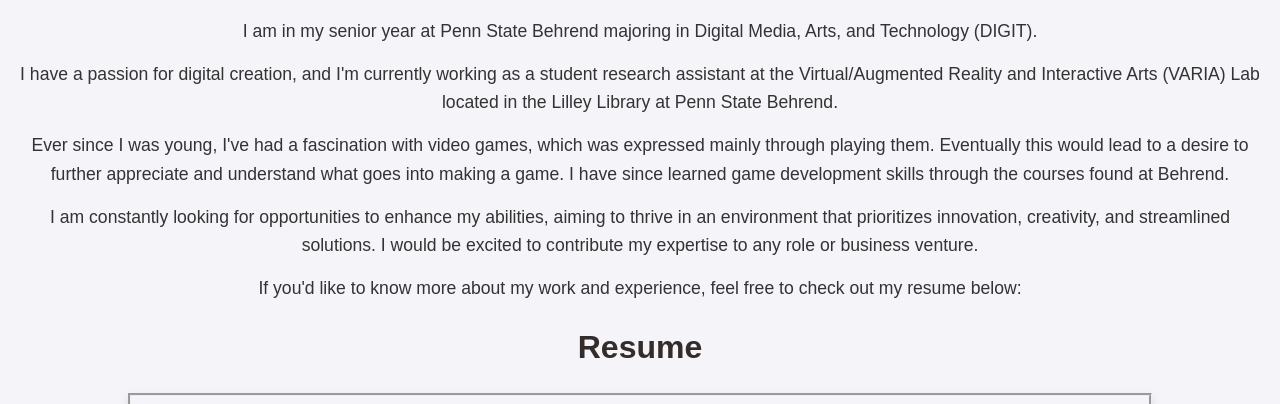
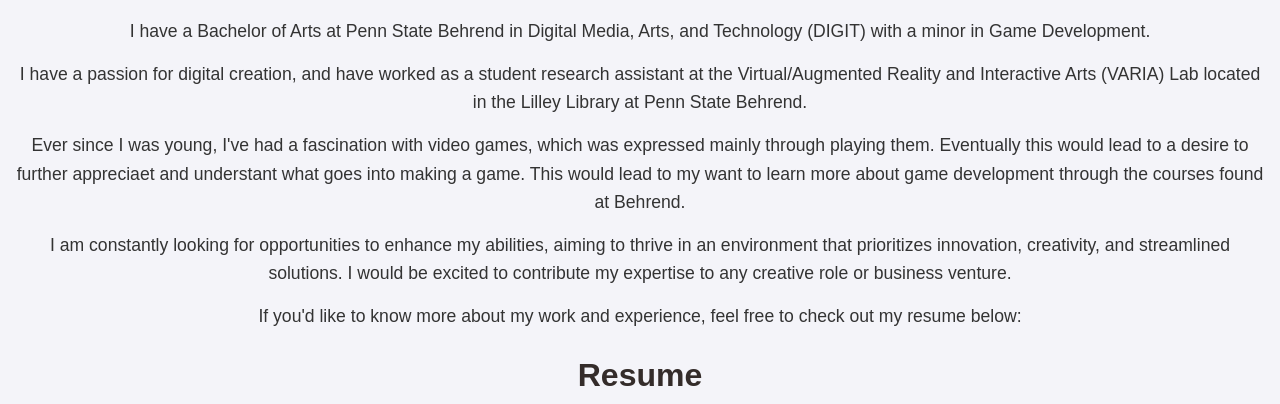
Before and after one commit to LPHerschell/LProject, an Eleventy site: page src/index.html in a window 1280 px wide. Shown: the part 461-865 px from the top of the page. Built offline with nearby package versions, Linux system fonts and the light colour scheme; Eleventy itself is replaced by a stand-in of ours; files that its build step writes are made by us from their sources.

Commit message:
Updated Index page

```diff
--- a/src/index.html
+++ b/src/index.html
@@ -29,10 +29,10 @@
             <h1>About Me</h1>
 
             <img src="images/LyndonHerschell.jpg" class="about-photo" alt="Lyndon Herschell">
-        <p>I am in my senior year at Penn State Behrend majoring in Digital Media, Arts, and Technology (DIGIT).</p>
-        <p>I have a passion for digital creation, and I'm currently working as a student research assistant at the Virtual/Augmented Reality and Interactive Arts (VARIA) Lab located in the Lilley Library at Penn State Behrend.</p>
-        <p>Ever since I was young, I've had a fascination with video games, which was expressed mainly through playing them. Eventually this would lead to a desire to further appreciate and understand what goes into making a game. I have since learned game development skills through the courses found at Behrend.</p>
-        <p>I am constantly looking for opportunities to enhance my abilities, aiming to thrive in an environment that prioritizes innovation, creativity, and streamlined solutions. I would be excited to contribute my expertise to any role or business venture.</p>
+        <p>I have a Bachelor of Arts at Penn State Behrend in Digital Media, Arts, and Technology (DIGIT) with a minor in Game Development.</p>
+        <p>I have a passion for digital creation, and have worked as a student research assistant at the Virtual/Augmented Reality and Interactive Arts (VARIA) Lab located in the Lilley Library at Penn State Behrend.</p>
+        <p>Ever since I was young, I've had a fascination with video games, which was expressed mainly through playing them. Eventually this would lead to a desire to further appreciaet and understant what goes into making a game. This would lead to my want to learn more about game development through the courses found at Behrend.</p>
+        <p>I am constantly looking for opportunities to enhance my abilities, aiming to thrive in an environment that prioritizes innovation, creativity, and streamlined solutions. I would be excited to contribute my expertise to any creative role or business venture.</p>
         <p>If you'd like to know more about my work and experience, feel free to check out my resume below:</p>
 
 
```
Also changed, not shown: index.html (+4 -4 lines), public/index.html (+2 -2 lines).
